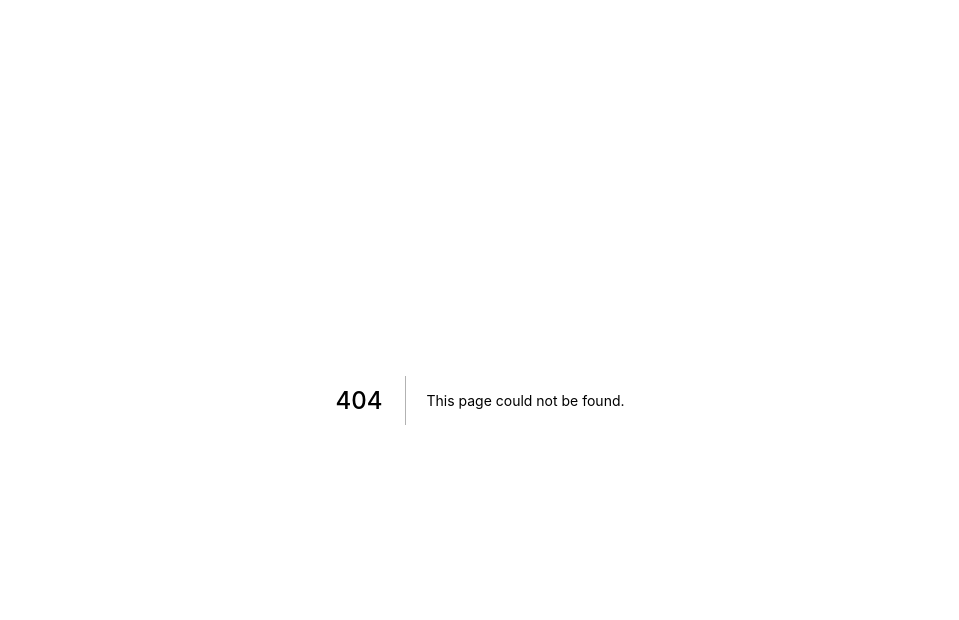
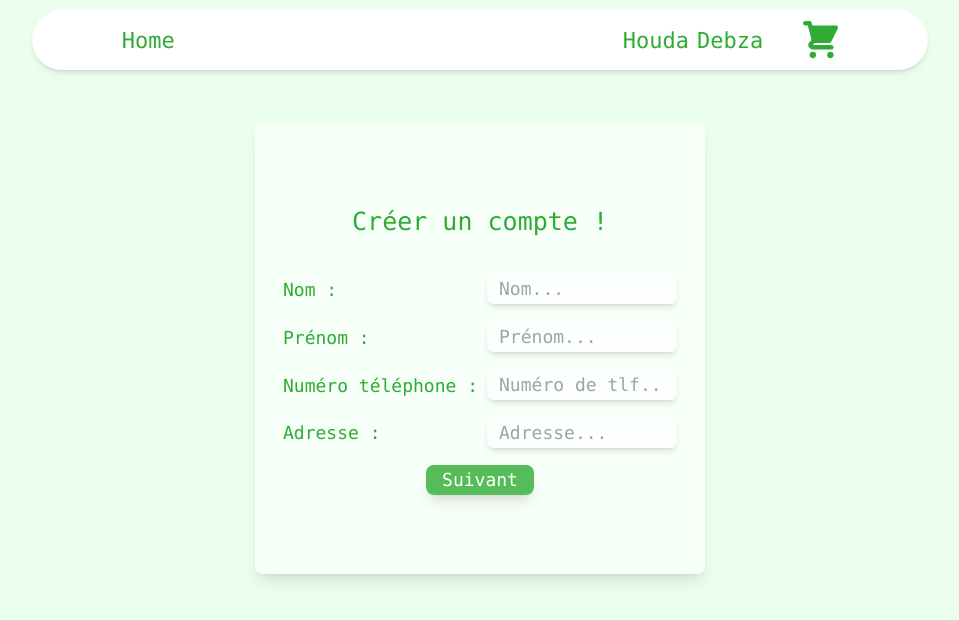
Before and after one commit to stormsidali2001/FrontPharmacy, a Next.js app: page /signup in a window 1280 px wide. Before the commit this address had no page. Shown: the top 620 px of the page, without its empty margins (160-1119 px from the left). Built offline with nearby package versions, Linux system fonts and the light colour scheme.

Commit message:
liste des produit + details + signin + signup

```diff
--- /dev/null
+++ b/pages/signin.js
@@ -0,0 +1,48 @@
+import { useState } from "react"
+import Navbar from "../components/Navbar"
+
+const Signin = props => {
+
+    const [email , setEmail] = useState("")
+    const [password , setPassword] = useState("")
+
+    return(
+        <div className="h-fit pb-10 w-[100vw] min-h-[100vh] text-[20px] flex font-mono justify-center bg-[#EBFFEF]">
+            <Navbar/>
+            <div className="pt-[100px] items-center space-y-6 relative">
+                <img/>
+                <form className="h-[350px] w-[450px] items-center justify-center flex flex-col space-y-8 rounded-lg shadow-lg backdrop-blur-sm p-6 bg-white/60">
+                    <div className="text-[28px] text-[#2EAC33]">Connectez vous !</div>
+                    <table className="space-y-6 text-[18px]">
+                        <tr>
+                            <td className="text-[#2EAC33] pb-6">Email :</td>
+                            <td>
+                                <input
+                                    placeholder="Email..."
+                                    onChange={(e) => setEmail(e.target.value)}
+                                    className="rounded-md shadow-md bg-white/20 backdrop-blur-sm px-3 outline-none"
+                                />
+                            </td>
+                        </tr>
+                        <tr>
+                            <td className="text-[#2EAC33] pr-6">Mot de passe :</td>
+                            <td>
+                                <input
+                                    placeholder="Password..."
+                                    onChange={(e)=> setPassword(e.target.value)}
+                                    className="rounded-md shadow-md bg-white/20 backdrop-blur-sm px-3 outline-none"
+                                />
+                            </td>
+                        </tr>
+                    </table>
+                    <button
+                        className="h-[30px] text-[18px] w-fit px-4 rounded-lg shadow-lg bg-[#2EAC33]/80 hover:bg-[#2EAC33] text-white m-auto"
+                    >
+                        Connection
+                    </button>
+                </form>
+            </div>
+        </div>
+    )
+}
+export default Signin
--- /dev/null
+++ b/pages/signup.js
@@ -0,0 +1,147 @@
+import { useState } from "react"
+import Navbar from "../components/Navbar"
+
+const Signup = props => {
+
+    const [suivant , setSuivant] = useState(false);
+    const [firstname , setFirstName] = useState("");
+    const [lastName , setLastName] = useState("")
+    const [adress , setAdress] = useState("")
+    const [phoneNumber , setPhoneNumber] = useState(0)
+    const [email , setEmail] = useState("")
+    const [password , setPassword] = useState("")
+    const [confirmPassword , setConfirmPassword] = useState("")
+
+
+    const handleNext = e => {
+        if (firstname === "" && lastName === "" && (email === "" || adress  === "")){
+            e.preventDefault
+           console.log(" un champs est manquant")
+        }
+        else {
+            e.preventDefault;
+            setSuivant(true)
+        }
+    }
+
+    return (
+        <div className="h-fit pb-10 w-[100vw] min-h-[100vh] text-[20px] flex font-mono justify-center bg-[#EBFFEF]">
+            <Navbar/>
+            <div className="pt-[100px] flex flex-col items-center space-y-6 relative">
+                <img/>
+                <form className="h-[450px] w-[450px] items-center justify-center flex flex-col space-y-8 rounded-lg shadow-lg backdrop-blur-sm p-6 bg-white/60">
+                    <div className="text-[25px] text-[#2EAC33]">Créer un compte !</div>
+                    {
+                        !suivant&&
+                        <div className="flex flex-col space-y-4 text-[18px]">
+                            <table>
+                                <tr>
+                                    <td className="text-[#2EAC33] pb-4">Nom :</td>
+                                   <td>
+                                    <input
+                                            placeholder="Nom..."
+                                            className="h-[30px] w-[190px] rounded-md shadow-md bg-white/20 backdrop-blur-sm px-3 outline-none mb-4"
+                                            onChange={(e) => setFirstName(e.target.value)}
+                                        />
+                                   </td>
+                                </tr>
+                                <tr>
+                                    <td className="text-[#2EAC33] pb-4">Prénom :</td>
+                                    <td>
+                                        <input
+                                            placeholder="Prénom..."
+                                            className=" w-[190px] h-[30px] rounded-md shadow-md bg-white/20 backdrop-blur-sm px-3 outline-none mb-4"
+                                            onChange={(e) => setLastName(e.target.value)}
+                                        />
+                                    </td>
+                                </tr>
+                                <tr>
+                                    <td className="text-[#2EAC33] pb-4 pr-2">Numéro téléphone :</td>
+                                    <td>
+                                        <input
+                                            placeholder="Numéro de tlf..."
+                                            className="w-[190px] h-[30px] rounded-md shadow-md bg-white/20 backdrop-blur-sm px-3 outline-none mb-4"
+                                            onChange={(e) => setPhoneNumber(e.target.value)}
+                                        />
+                                    </td>
+                                </tr>
+                                <tr>
+                                    <td className="text-[#2EAC33]">Adresse :</td>
+                                    <td>
+                                        <input
+                                            placeholder="Adresse..."
+                                            className="h-[30px] w-[190px] rounded-md shadow-md bg-white/20 backdrop-blur-sm px-3 outline-none"
+                                            onChange={(e) => setAdress(e.target.value)}
+                                        />
+                                    </td>
+                                </tr>
+                            </table>
+                            <button
+                                onClick={(e) => {handleNext(e)}}
+                                className="h-[30px] text-[18px] w-fit px-4 rounded-lg shadow-lg bg-[#2EAC33]/80 hover:bg-[#2EAC33] text-white m-auto"
+                            >
+                                Suivant
+                            </button>
+                        </div>
+                    }
+                    {
+                        suivant&&
+                        <table>
+                            <tr>
+                                <td className="text-[#2EAC33] pb-4">Email :</td>
+                                <td>
+                                    <input
+                                        placeholder="Email..."
+                                        className="w-[180px] h-[30px] rounded-md shadow-md bg-white/20 backdrop-blur-sm px-3 outline-none mb-4"
+                                        onChange={(e) => setEmail(e.target.value)}
+                                    />
+                                </td>
+                            </tr>
+                            <tr>
+                                <td className="text-[#2EAC33]  pb-4">Password :</td>
+                                <td>
+                                    <input
+                                        placeholder="Password..."
+                                        className="w-[180px] h-[30px] rounded-md shadow-md bg-white/20 backdrop-blur-sm px-3 outline-none mb-4"
+                                        type="password"
+                                        onChange={(e) => setPassword(e.target.value)}
+                                    />
+                                </td>
+                            </tr>
+                            <tr>
+                                <td className="text-[#2EAC33] pr-2 pb-4">confirm password :</td>
+                                <td>
+                                    <input
+                                        placeholder="Password..."
+                                        className="w-[180px] h-[30px] rounded-md shadow-md bg-white/20 backdrop-blur-sm px-3 outline-none mb-4"
+                                        type = "password"
+                                        onChange={(e) => setConfirmPassword(e.target.value)}
+                                    />
+                                </td>
+                            </tr>
+                            <tr>
+                                <td>
+                                    <button
+                                        onClick={(e) => {e.preventDefault;setValider(!valider) }}
+                                        className="h-[30px] text-[18px] w-fit px-4 rounded-lg shadow-lg hover:bg-[#2EAC33]/80 bg-[#2EAC33] text-white m-auto"
+                                    >
+                                        Précédent
+                                    </button>
+                                </td>
+                                <td>
+                                    <button
+                                        type="submit"
+                                        className="h-[30px] text-[18px] ml-20 w-fit px-4 rounded-lg shadow-lg bg-[#2EAC33]/80 hover:bg-[#2EAC33] text-white m-auto"
+                                    >
+                                        Valider
+                                    </button>
+                                </td>
+                            </tr>
+                        </table>
+                    }
+                </form>
+            </div>
+        </div>
+    )
+}
+export default Signup
```
